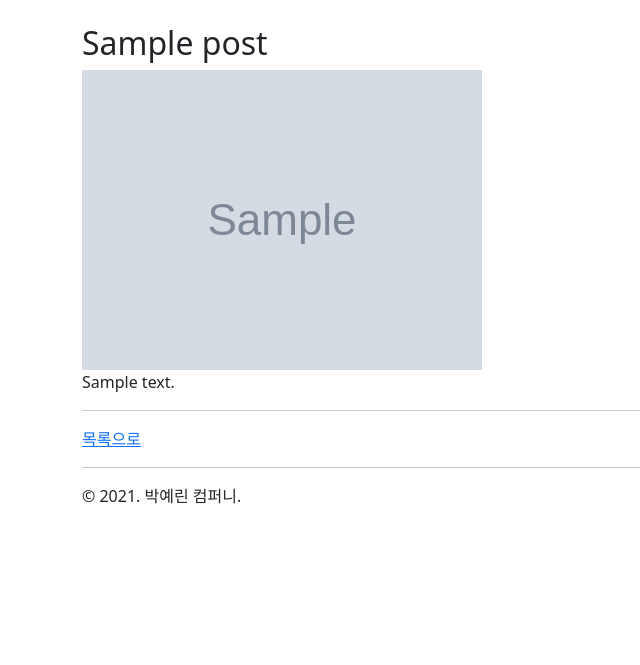
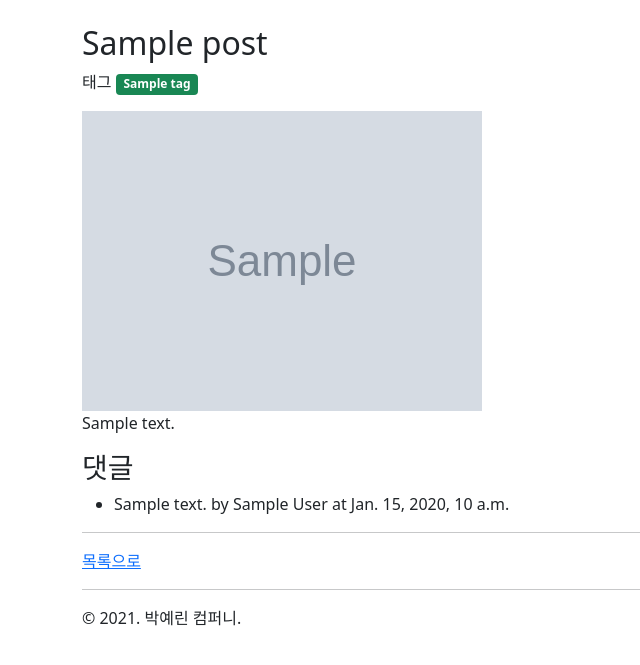
Before and after one commit to get-py/devops_cloud, a Django app: page /diary/1/ in a window 1280 px wide. Shown: the part 73-738 px from the top of the page, without its empty margins (0-640 px from the left). Run offline with Django 3.2, Linux system fonts and the light colour scheme; tables that the repository leaves empty hold one stand-in row (values such as "Sample post"); grey boxes marked "Sample" are stand-in pictures.

Commit message:
post_detail 뷰에서 댓글, 태그 목록

```diff
--- a/mydjango17/diary/templates/diary/post_detail.html
+++ b/mydjango17/diary/templates/diary/post_detail.html
@@ -2,8 +2,27 @@
 
 {% block content %}
     <h2>{{ post.title }}</h2>
-    <img src = "{{ post.photo.url }}" alt="{{ post.title }}" />
+    <p>
+        태그
+        {% for tag in tag_list %}
+            <span class="badge bg-success">
+                {{ tag.name }}
+            </span>
+        {% endfor %}
+    </p>
+    <img src="{{ post.photo.url }}" alt="{{ post.title }}"/>
     {{ post.content|linebreaks }}
+
+    <h3>댓글</h3>
+    <ul>
+        {% for comment in comment_list %}
+            <li>
+                {{ comment.message }}
+                by {{ comment.author_name }}
+                at {{ comment.created_at }}
+            </li>
+        {% endfor %}
+    </ul>
 
     <hr/>
 
--- a/mydjango17/diary/views.py
+++ b/mydjango17/diary/views.py
@@ -16,6 +16,10 @@ def post_list(request: HttpRequest) -> HttpResponse:
 
 def post_detail(request: HttpRequest, pk: int) -> HttpResponse:
     post = Post.objects.get(pk=pk)
+    comment_list = post.comment_set.all()
+    tag_list = post.tag_set.all()
     return render(request, "diary/post_detail.html", {
         "post": post,
+        "comment_list": comment_list,
+        "tag_list": tag_list,
     })
```
Also changed, not shown: mydjango17/mydjango17/settings.py (+19 -0 lines), mydjango17/identifier.sqlite (added), 1 other file.
